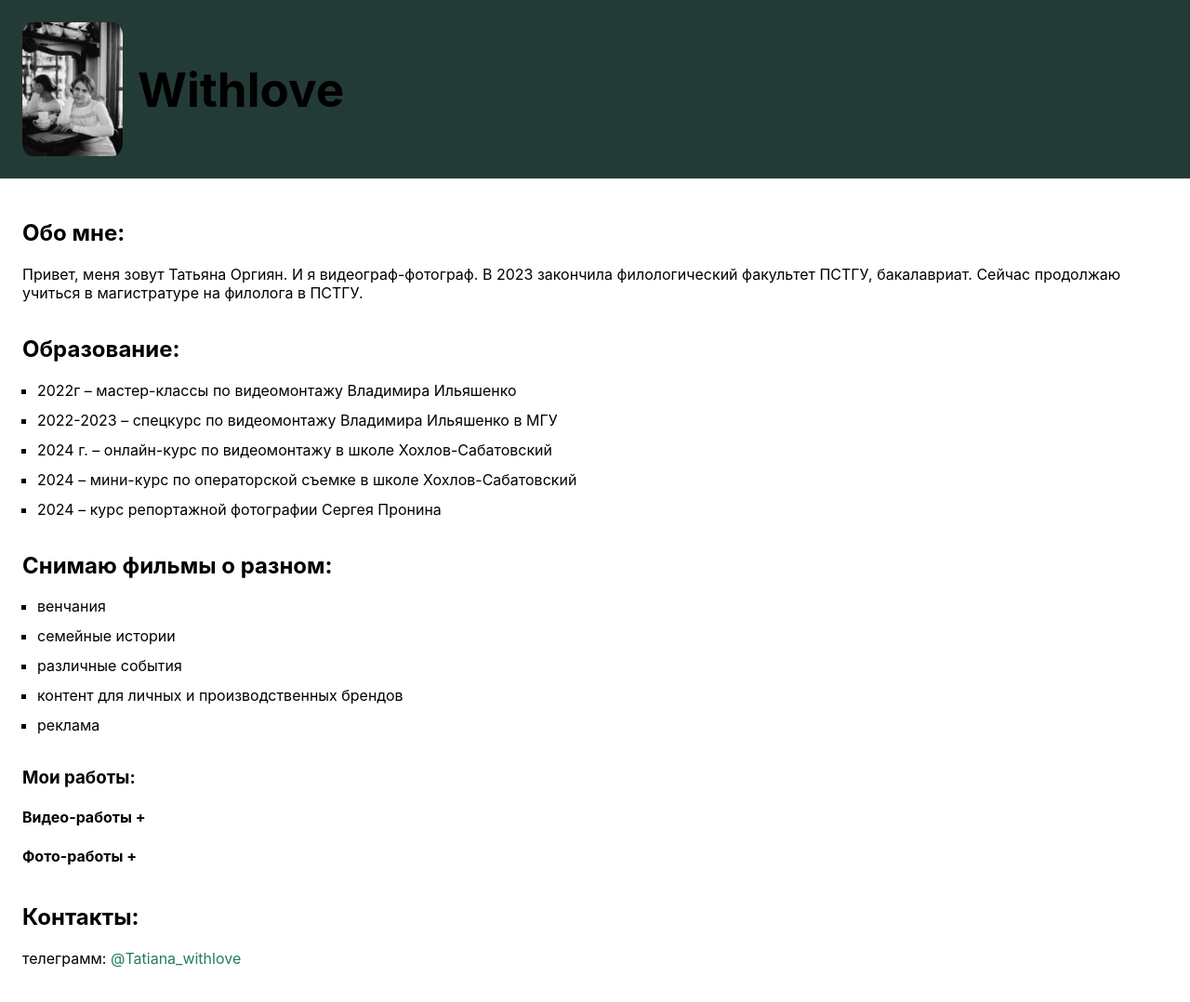
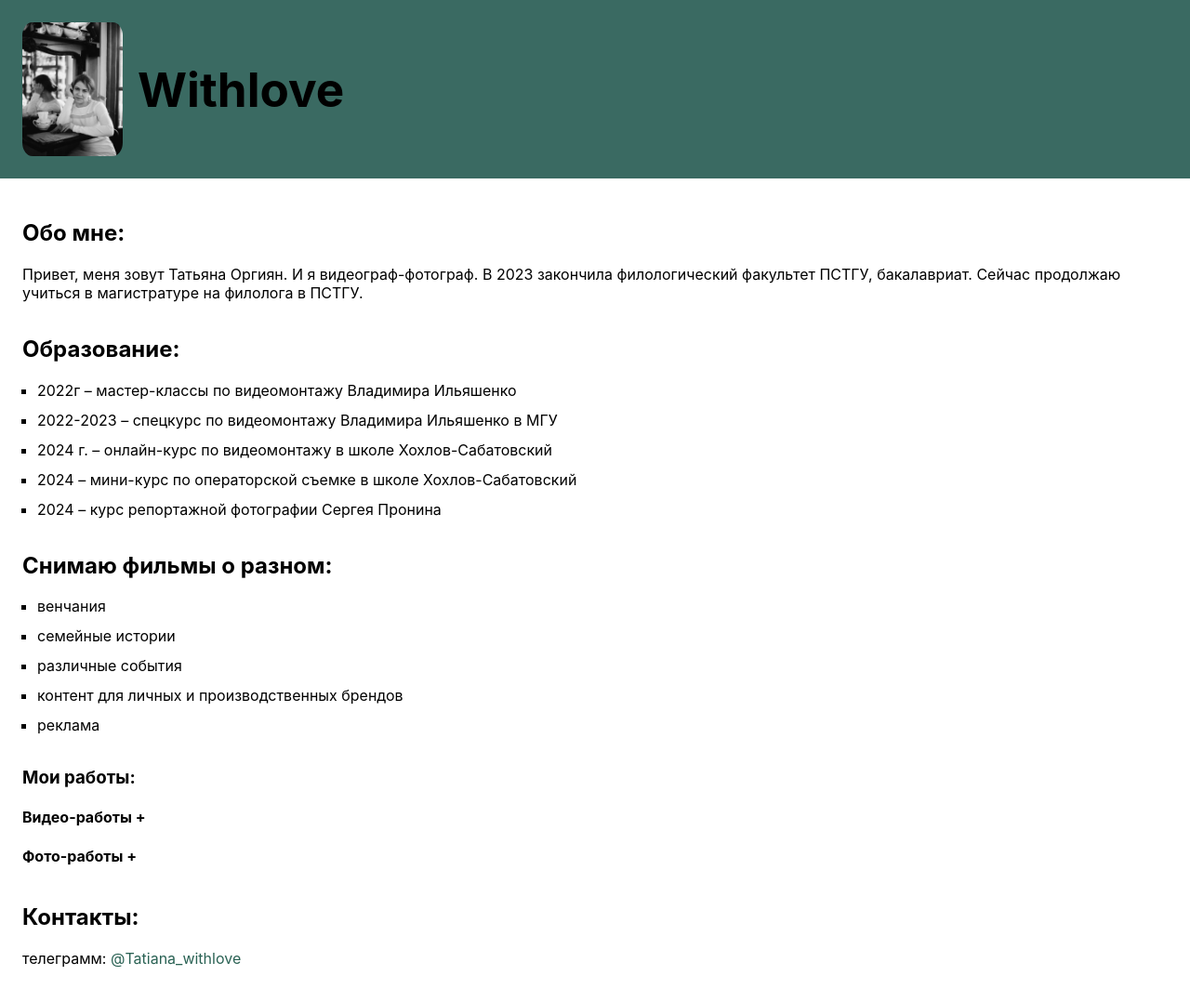
Before and after one commit to 5v374/Withlove, a React (Create React App) app: page / in a window 1280 px wide. Shown: the top 1078 px of the page at 93% size. Built offline with nearby package versions, Linux system fonts and the light colour scheme.

Commit message:
updated css styles

```diff
--- a/package.json
+++ b/package.json
@@ -14,11 +14,7 @@
   },
   "scripts": {
     "start": "react-scripts start",
-    "build": "react-scripts build",
-    "test": "react-scripts test",
-    "eject": "react-scripts eject",
-    "predeploy": "npm run build",
-    "deploy": "gh-pages -b master -d build"
+    "build": "react-scripts build"
   },
   "eslintConfig": {
     "extends": [
--- a/src/App.css
+++ b/src/App.css
@@ -1,21 +1,17 @@
-:root {
-  --background-color: white;
-  --text-color: black;
-}
-
-[data-theme="dark"] {
-  --background-color: black;
-  --text-color: white;
-}
-
 body {
   background-color: var(--background-color);
   color: var(--text-color);
 
 }
+@media (prefers-color-scheme: dark) {
+  body {
+      background-color: black;
+      color: white;
+  }
+}
 
 .App-header {
-  background-color: #233b37;
+  background-color: #3a6a62;
   padding: 1.5rem;
   position: relative;
   display: flex;
@@ -36,8 +32,6 @@ main {
   flex-flow: column;
 }
 
-
-
 ul {
   list-style-type: square;
   padding-left: 1rem;
@@ -48,7 +42,7 @@ li {
 }
 
 a {
-  color: #227b65;
+  color: #2a6254;
   text-decoration: none;
 }
 
--- a/src/App.js
+++ b/src/App.js
@@ -24,17 +24,5 @@ function App() {
     </div>
   );
 }
-function applyTheme() {
-  const isDarkMode = window.matchMedia('(prefers-color-scheme: dark)').matches;
-  if (isDarkMode) {
-    document.documentElement.setAttribute('data-theme', 'dark');
-  } else {
-    document.documentElement.setAttribute('data-theme', 'light');
-  }
-}
-
-applyTheme();
-
-window.matchMedia('(prefers-color-scheme: dark)').addEventListener('change', applyTheme);
 
 export default App;
```
